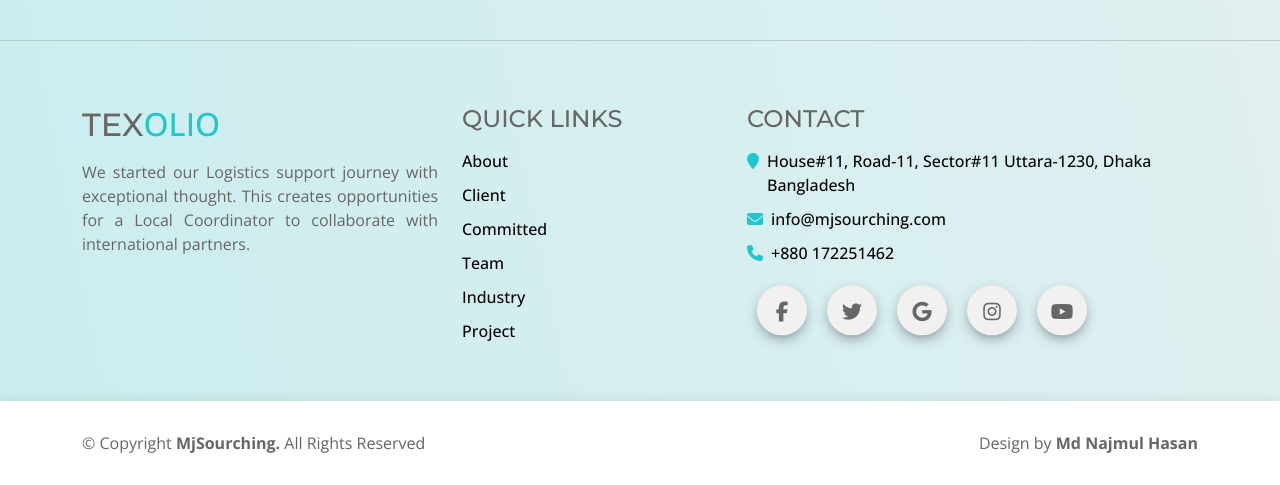
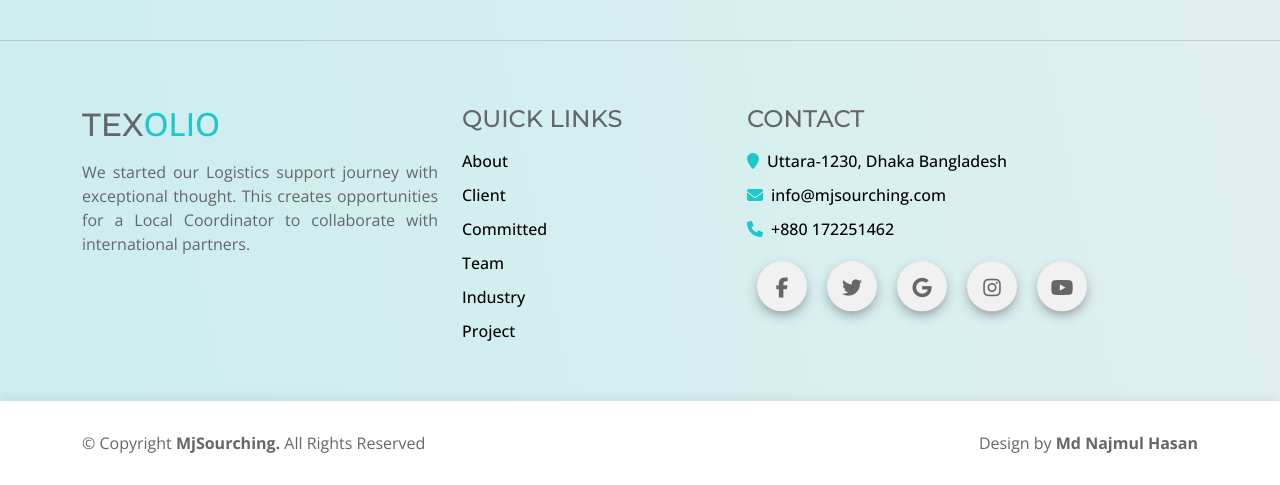
Before and after one commit to najmulhasanbd/mjsourching, a plain HTML site: page index.html in a window 1280 px wide. Shown: the part 5936-6421 px from the top of the page. Drawn offline with nearby package versions, Linux system fonts and the light colour scheme.

Commit message:
Update index.html

```diff
--- a/index.html
+++ b/index.html
@@ -647,8 +647,7 @@
               <ul class="no-hover">
                 <li class="d-flex gap-2">
                   <span><i class="fa-solid fa-location-pin"></i></span>
-                  <span><a href="https://maps.app.goo.gl/Z8wy1S4kq9iFV1v18" target="_blank">
-                      House#11, Road-11, Sector#11
+                  <span><a href="https://maps.app.goo.gl/3cGTcUmNq1tGwHBC9" target="_blank">
                       Uttara-1230, Dhaka
                       Bangladesh
                     </a></span>
```
